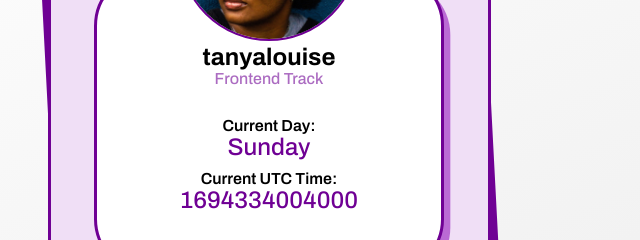
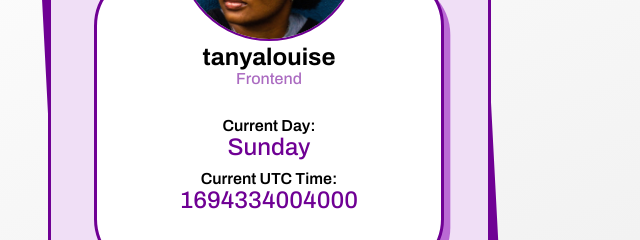
Before and after one commit to tanthehack/hng_stage_one, a plain HTML site: page index.html in a window 1280 px wide. Shown: the part 292-532 px from the top of the page, 371-1011 px from the left. Drawn offline with Linux system fonts and the light colour scheme.

Commit message:
fix: html to fit criteria

```diff
--- a/index.html
+++ b/index.html
@@ -16,24 +16,22 @@
                 <img data-testid="slackDisplayImage" src="./assets/profile.jpg" alt="tanyalouise"/>
                 <div class="card-content">
                     <div class="header">
-                        <h1 data-testid="slackUserName">tanyalouise</h1>
-                        <p class="track" data-testid="myTrack">Frontend Track</p>
+                        <h1 data-testid="slackUserName"> tanyalouise </h1>
+                        <p class="track" data-testid="myTrack"> Frontend </p>
                     </div>
 
                     <div class="text">
                         <p>Current Day:</p>
-                        <span id="currentDay" data-testid="currentDayOfTheWeek">day</span>
+                        <span id="currentDay" data-testid="currentDayOfTheWeek"> day </span>
                         <p>Current UTC Time:</p>
-                        <span id="currentTime" data-testid="currentUTCTime">time</span>
+                        <span id="currentTime" data-testid="currentUTCTime"> time </span>
                     </div>
                 </div>
 
                 <div class="socials">
                     <p>You can find this code on:</p>
                     <div class="socials-content">
-                        <a href="https://github.com/tanthehack/hng_stage_one" data-testid=“githubURL”>
-                            github
-                        </a>
+                        <a href="https://github.com/tanthehack/hng_stage_one" data-testid=“githubURL”> github </a>
                         <svg xmlns="http://www.w3.org/2000/svg" width="16" height="16" viewBox="0 0 16 16"><path fill="currentColor" d="M8 0C3.58 0 0 3.58 0 8c0 3.54 2.29 6.53 5.47 7.59c.4.07.55-.17.55-.38c0-.19-.01-.82-.01-1.49c-2.01.37-2.53-.49-2.69-.94c-.09-.23-.48-.94-.82-1.13c-.28-.15-.68-.52-.01-.53c.63-.01 1.08.58 1.23.82c.72 1.21 1.87.87 2.33.66c.07-.52.28-.87.51-1.07c-1.78-.2-3.64-.89-3.64-3.95c0-.87.31-1.59.82-2.15c-.08-.2-.36-1.02.08-2.12c0 0 .67-.21 2.2.82c.64-.18 1.32-.27 2-.27c.68 0 1.36.09 2 .27c1.53-1.04 2.2-.82 2.2-.82c.44 1.1.16 1.92.08 2.12c.51.56.82 1.27.82 2.15c0 3.07-1.87 3.75-3.65 3.95c.29.25.54.73.54 1.48c0 1.07-.01 1.93-.01 2.2c0 .21.15.46.55.38A8.012 8.012 0 0 0 16 8c0-4.42-3.58-8-8-8z"/></svg>
                     </div>
                 </div>
```
